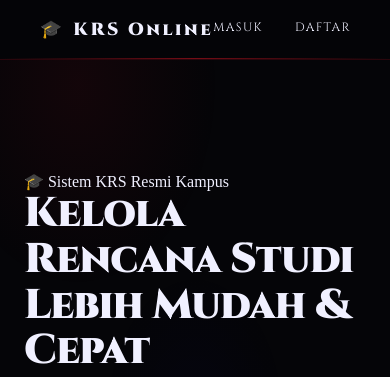
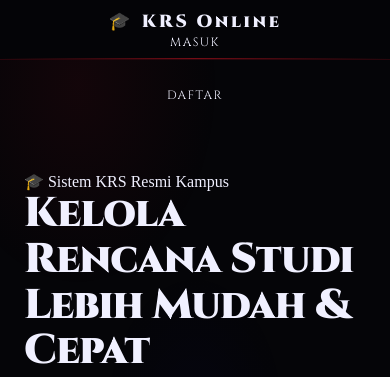
Before and after one commit to Gabetz/krs-app, a FastAPI app: page / in a window 390 px wide; the page is wider, and only the part inside the window is pictured. Shown: the top 377 px of that part. Run offline with FastAPI, Linux system fonts and the light colour scheme.

Commit message:
Fix responsive mobile layout

```diff
--- a/static/css/style.css
+++ b/static/css/style.css
@@ -1355,3 +1355,37 @@ main { flex: 1; position: relative; z-index: 1; }
     color: #9ca3af;
     border: 1px solid rgba(156, 163, 175, 0.2);
 }
+
+/* Pastikan seluruh layar tidak meluap */
+html, body {
+    overflow-x: hidden;
+    width: 100%;
+    margin: 0;
+    padding: 0;
+}
+
+/* Memastikan tabel bisa di-scroll di HP jika terlalu lebar */
+.table-container {
+    overflow-x: auto;
+    width: 100%;
+}
+
+/* Pastikan semua gambar atau elemen tidak lebih lebar dari layar */
+img, table, div {
+    max-width: 100%;
+    box-sizing: border-box;
+}
+
+/* Penyesuaian khusus untuk HP agar tidak terlalu rapat */
+@media (max-width: 768px) {
+    .navbar {
+        flex-direction: column;
+        padding: 10px;
+    }
+
+    .nav-links {
+        display: flex;
+        flex-direction: column;
+        width: 100%;
+    }
+}
```
